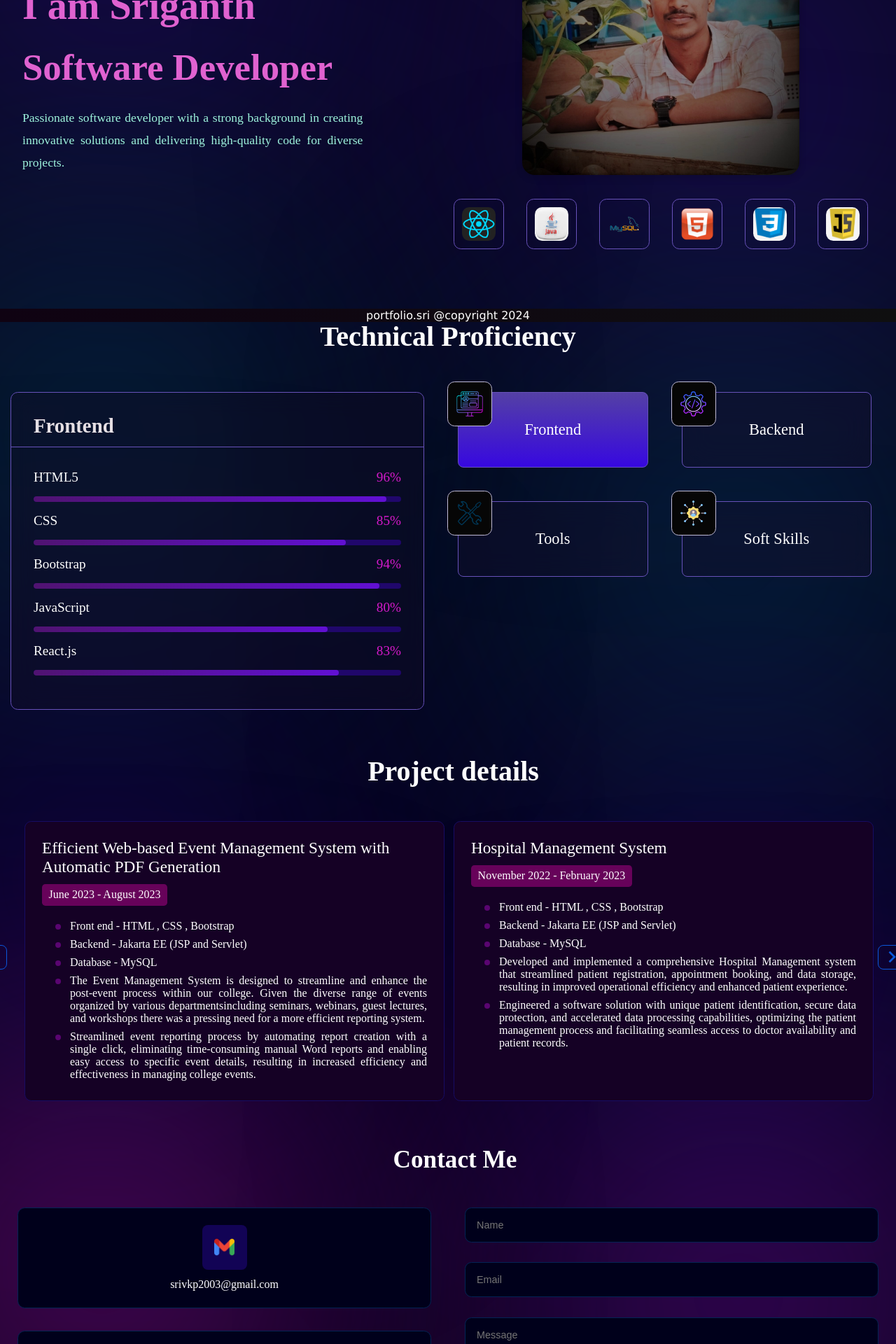
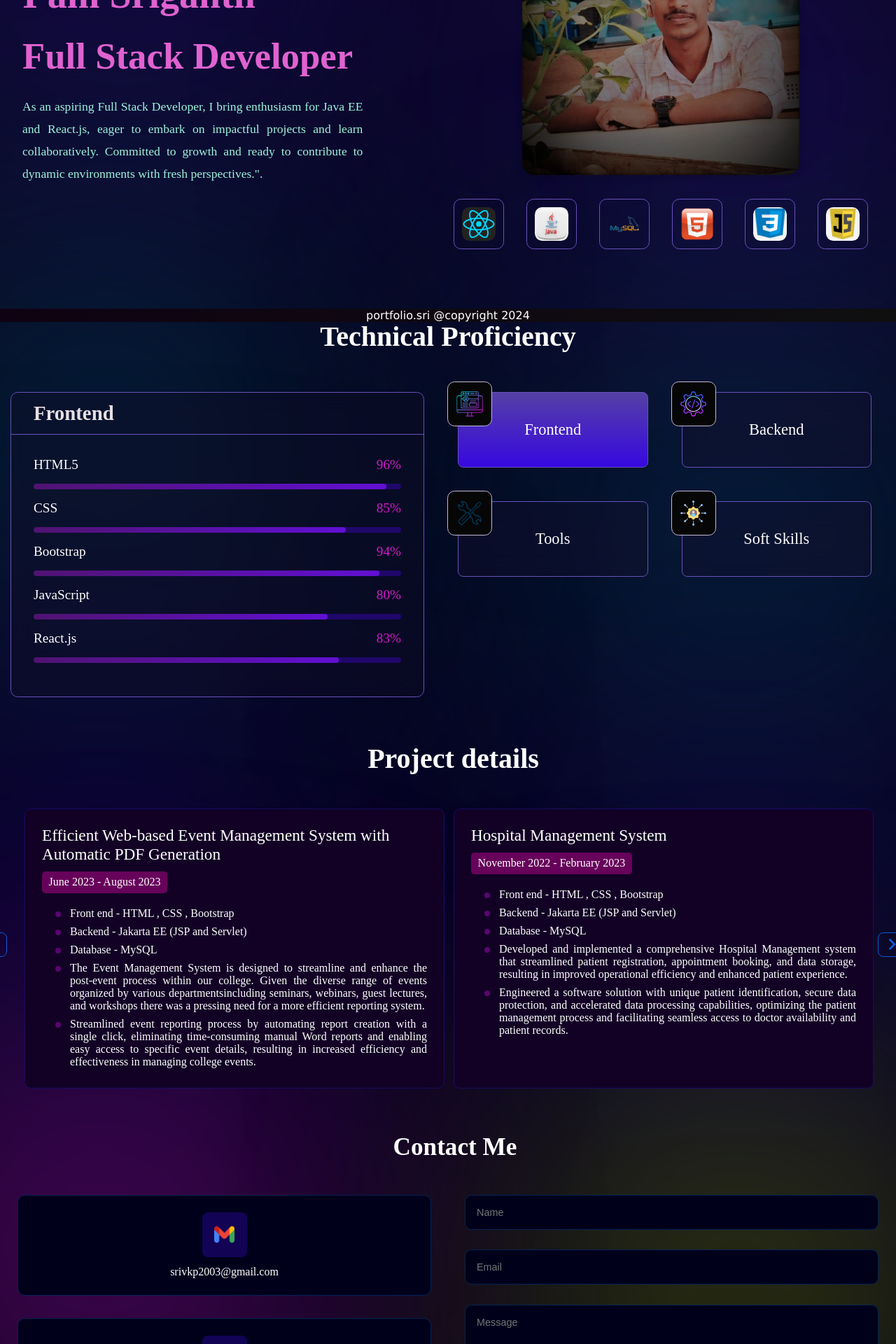
Before and after one commit to sriganth27/sriwebsite, a React (Vite) app: page / in a window 1280 px wide. Shown: the part 340-2260 px from the top of the page at 70% size. Built offline with nearby package versions, Linux system fonts and the light colour scheme.

Commit message:
Title name change

```diff
--- a/src/component/Contact/Contact.css
+++ b/src/component/Contact/Contact.css
@@ -25,6 +25,7 @@
   right: 0rem;
   background: #6f069c;
 
+  background: #5e6e03;
 }
 
 .contact-container h5 {
--- a/src/component/Contact/ContactForm/ContactForm.css
+++ b/src/component/Contact/ContactForm/ContactForm.css
@@ -42,9 +42,13 @@ form button {
 }
 
 form button:hover {
-    color: #380458;
+    color: #d2c1dc;
     background: transparent;
+    background-color: #000000;
+    border: 1.5px solid #310793;
+
 }
+
 
 @media (max-width: 450px){
     .name-container {
--- a/src/component/Hero/Hero.jsx
+++ b/src/component/Hero/Hero.jsx
@@ -16,8 +16,8 @@ const Hero = () => {
             <div className='hero-content'>
                 <h3>Welcome to My portfolio</h3>
                 <h1>I am Sriganth </h1>
-                <h2>Software Developer</h2>
-                <p>Passionate software developer with a strong background in creating innovative solutions and delivering high-quality code for diverse projects.</p>
+                <h2>Full Stack Developer</h2>
+                <p>As an aspiring Full Stack Developer, I bring enthusiasm for Java EE and React.js, eager to embark on impactful projects and learn collaboratively. Committed to growth and ready to contribute to dynamic environments with fresh perspectives.".</p>
 
             </div>
 
--- a/src/component/MobileNav.css
+++ b/src/component/MobileNav.css
@@ -40,6 +40,8 @@
   }
 
 
+
+
 .mobile-menu.active {
     display: block;
     opacity: 1;
--- a/src/component/Project/ProjectCard/ProjectCard.css
+++ b/src/component/Project/ProjectCard/ProjectCard.css
@@ -1,5 +1,5 @@
 .project-card {
-    background: #150125;
+    background: #120125;
     border-radius: 0.6rem;
     border: 1.5px solid #170c63;
     padding: 1.5rem;
--- a/src/component/SkillsInfoCard/SkillsInforCard.jsx
+++ b/src/component/SkillsInfoCard/SkillsInforCard.jsx
@@ -4,7 +4,7 @@ import './SkillsInfoCard.css'
 const SkillsInforCard = ({heading, skills}) => {
   return (
     <div className='skills-info-card'>
-        <br></br>
+
       <h6>{heading}</h6>
       <div className='skills-info-content'>
         {skills.map((item , index) => (
--- a/src/component/skill/Skills.css
+++ b/src/component/skill/Skills.css
@@ -12,6 +12,7 @@
   height: 28.125rem;
   border-radius: 20.125rem;
   background: #044363;
+
   position: absolute;
   z-index: -1;
   filter: blur(200px);
--- a/src/index.css
+++ b/src/index.css
@@ -8,4 +8,5 @@
   body{
     color: #fff;
     background-color: #060417;
+
   }
--- a/src/utils/data.js
+++ b/src/utils/data.js
@@ -20,6 +20,7 @@ export const SKILLS = [
             { skills: "Java" , percentage: "90%"},
             { skills: "JSP" , percentage: "93%"},
             { skills: "Servlet" , percentage: "90%"},
+            { skills: "Java EE" , percentage: "90%"},
             { skills: "Mysql" , percentage: "92%"},
         ],
     },
@@ -29,7 +30,7 @@ export const SKILLS = [
         icon: "../assets/tools-logo.png",
 
         skills: [
-            { skills: "Git & GitHub" , percentage: "90%"},
+            { skills: "Git & GitHub" , percentage: "92%"},
             { skills: "Eclipse IDE" , percentage: "90%"},
             { skills: "Visual Studio Code" , percentage: "98%"},
 
@@ -40,10 +41,11 @@ export const SKILLS = [
         title: "Soft Skills",
         icon: "../assets/softskills-logo.png",
         skills: [
-            { skills: "Problem Solving" , percentage: "85%"},
+            { skills: "Problem Solving" , percentage: "90%"},
+            { skills: "Consistency work" , percentage: "98%"},
             { skills: "Strategic Planning" , percentage: "95%"},
             { skills: "Team Coordination" , percentage: "90%"},
-            { skills: "Efficiency Optimization" , percentage: "92%"},
+
             { skills: "Detail Orientation" , percentage: "98%"},
             { skills: "Adaptability" , percentage: "93%"},
 
```
